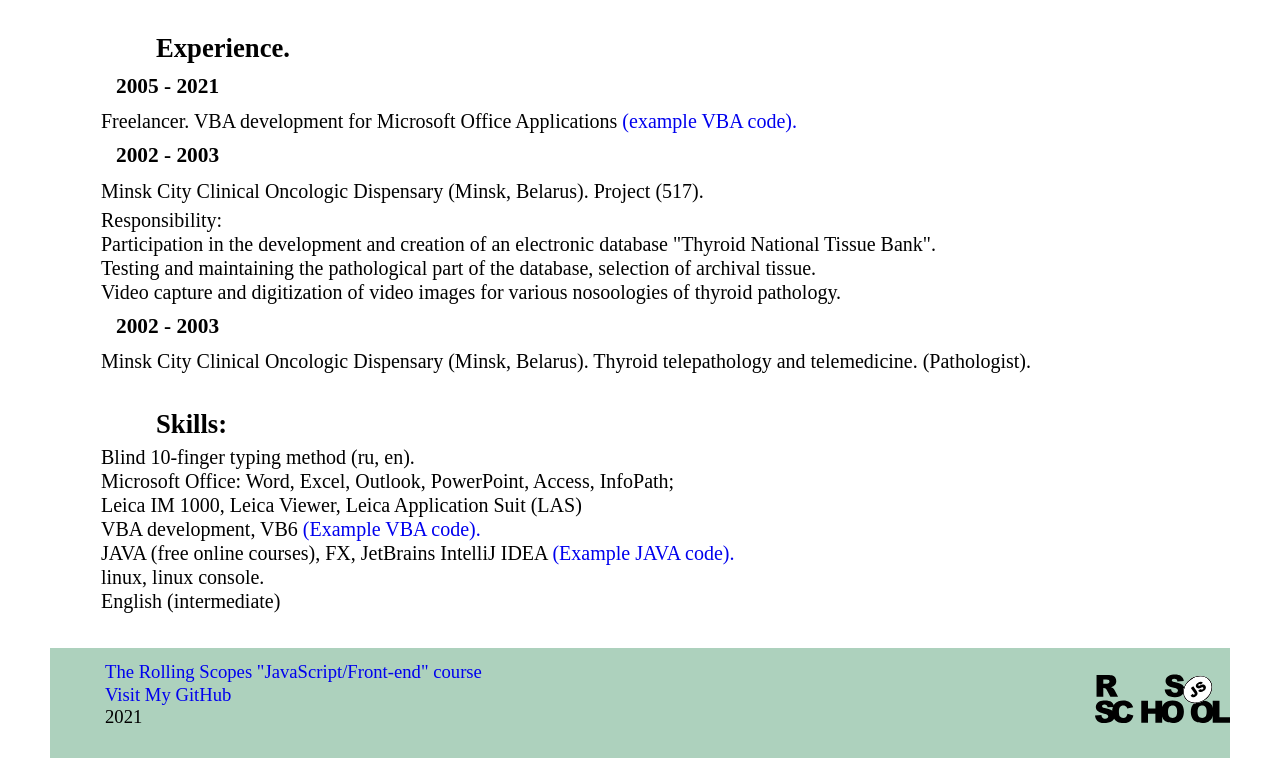
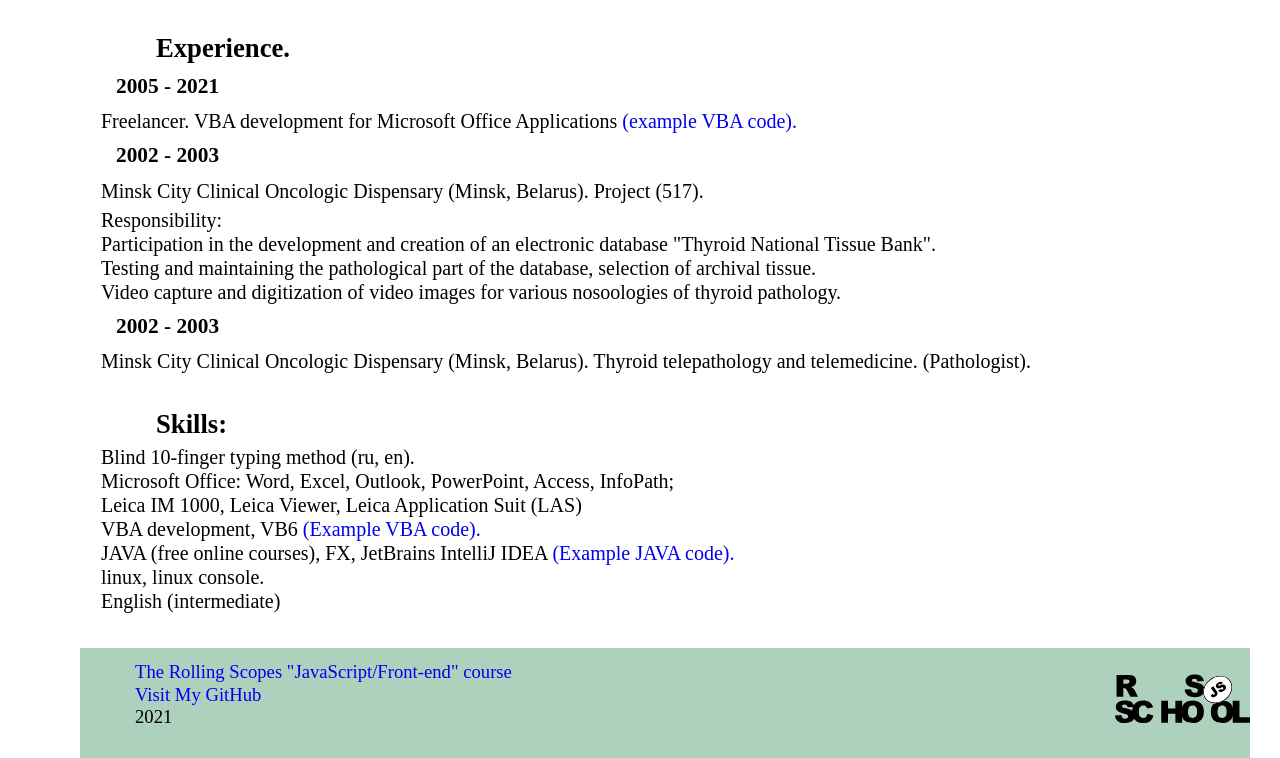
Before and after one commit to N-bin-Andr/rsschool-cv, a plain HTML site: page index.html in a window 1280 px wide. Shown: the part 1422-2180 px from the top of the page. Drawn offline with Linux system fonts and the light colour scheme.

Commit message:
fix: implement correct footer size

```diff
--- a/css/style.css
+++ b/css/style.css
@@ -160,7 +160,7 @@ h3 {
 }
 
 .footer{
-	margin: 20px 20px;
+	margin: 20px 0 0 50px;
 	background: url('/img/rs_school_js.svg') right 25px/auto 50px no-repeat;
 	height: 110px;
 	background-color: rgb(173, 209, 189);
```
